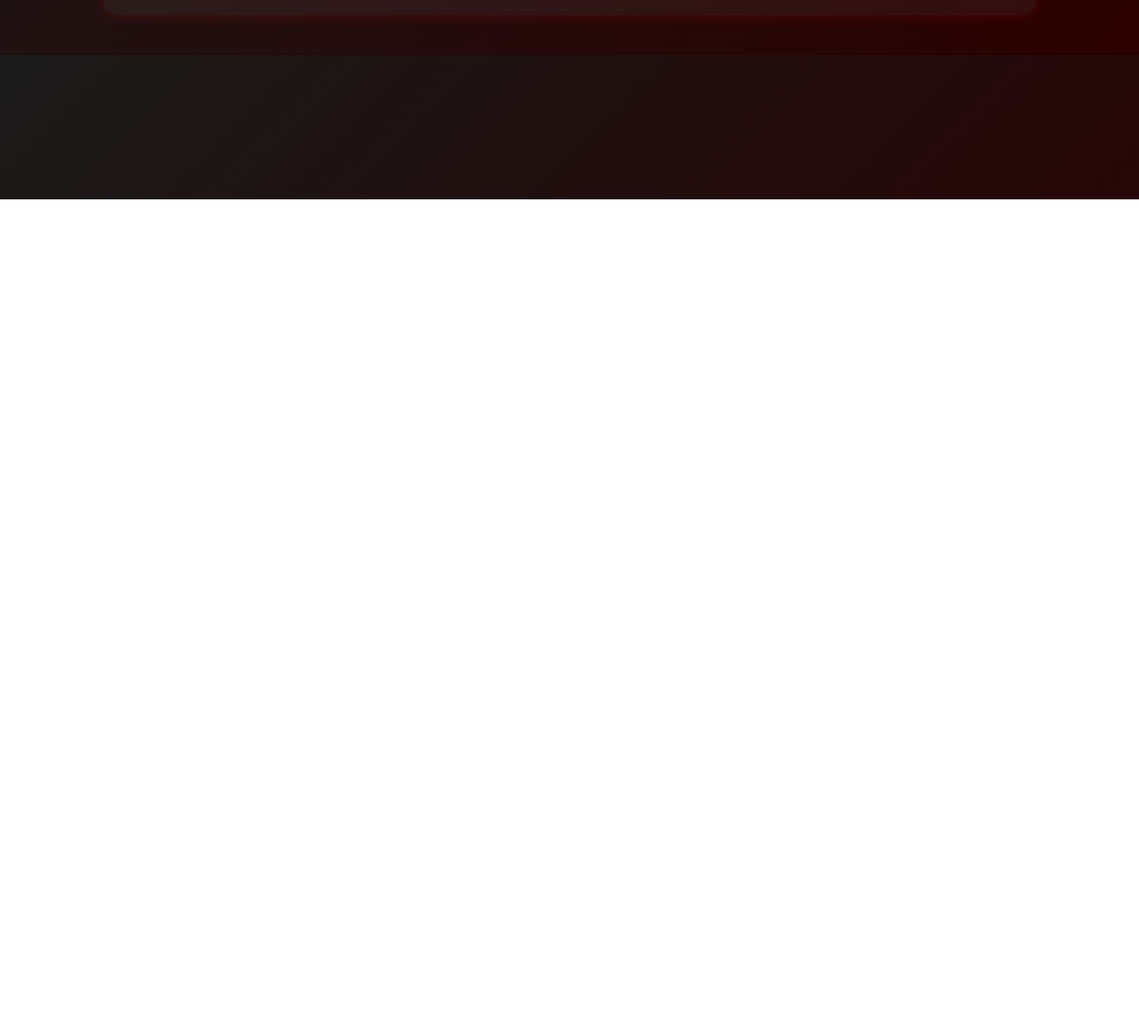
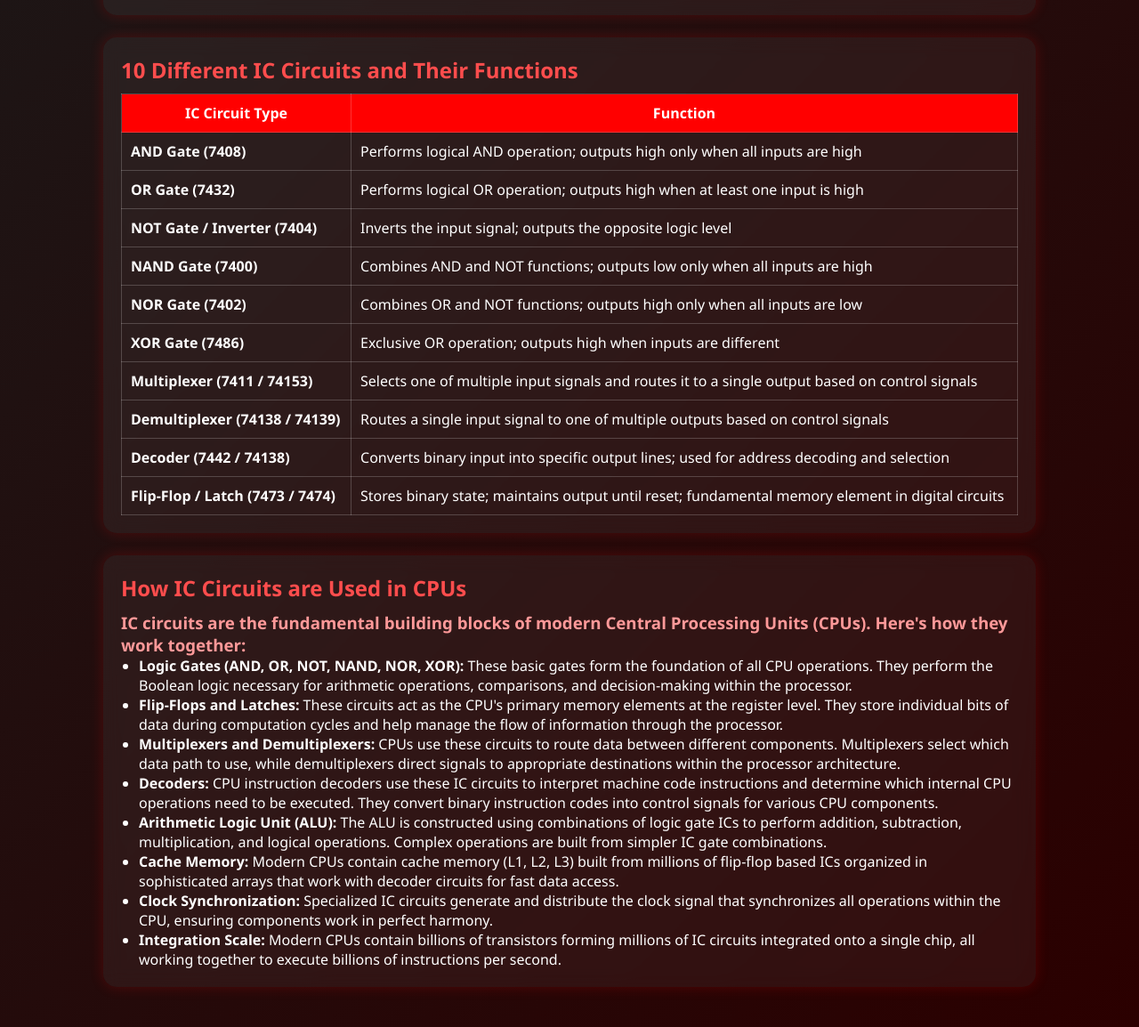
Before and after one commit to Abadisbest1234/school-testing, a plain HTML site: page topic1.html in a window 1280 px wide. Shown: the part 576-1730 px from the top of the page at 89% size. Before the commit the page ends 800 px from the top, so only its background shows below. Drawn offline with Linux system fonts and the light colour scheme.

Commit message:
Add IC circuits list and CPU usage section

```diff
--- a/topic1.html
+++ b/topic1.html
@@ -33,6 +33,84 @@
                         performing functions such as data processing, control, and storage. They have transformed<br>
                          the field of electronics by enabling device miniaturization, improving performance, and reducing cost.
                     </h3>
+                </div>
+
+                <div class="card">
+                    <h2>
+                        10 Different IC Circuits and Their Functions
+                    </h2>
+                    <table>
+                        <tr>
+                            <th>IC Circuit Type</th>
+                            <th>Function</th>
+                        </tr>
+                        <tr>
+                            <td><strong>AND Gate (7408)</strong></td>
+                            <td>Performs logical AND operation; outputs high only when all inputs are high</td>
+                        </tr>
+                        <tr>
+                            <td><strong>OR Gate (7432)</strong></td>
+                            <td>Performs logical OR operation; outputs high when at least one input is high</td>
+                        </tr>
+                        <tr>
+                            <td><strong>NOT Gate / Inverter (7404)</strong></td>
+                            <td>Inverts the input signal; outputs the opposite logic level</td>
+                        </tr>
+                        <tr>
+                            <td><strong>NAND Gate (7400)</strong></td>
+                            <td>Combines AND and NOT functions; outputs low only when all inputs are high</td>
+                        </tr>
+                        <tr>
+                            <td><strong>NOR Gate (7402)</strong></td>
+                            <td>Combines OR and NOT functions; outputs high only when all inputs are low</td>
+                        </tr>
+                        <tr>
+                            <td><strong>XOR Gate (7486)</strong></td>
+                            <td>Exclusive OR operation; outputs high when inputs are different</td>
+                        </tr>
+                        <tr>
+                            <td><strong>Multiplexer (7411 / 74153)</strong></td>
+                            <td>Selects one of multiple input signals and routes it to a single output based on control signals</td>
+                        </tr>
+                        <tr>
+                            <td><strong>Demultiplexer (74138 / 74139)</strong></td>
+                            <td>Routes a single input signal to one of multiple outputs based on control signals</td>
+                        </tr>
+                        <tr>
+                            <td><strong>Decoder (7442 / 74138)</strong></td>
+                            <td>Converts binary input into specific output lines; used for address decoding and selection</td>
+                        </tr>
+                        <tr>
+                            <td><strong>Flip-Flop / Latch (7473 / 7474)</strong></td>
+                            <td>Stores binary state; maintains output until reset; fundamental memory element in digital circuits</td>
+                        </tr>
+                    </table>
+                </div>
+
+                <div class="card">
+                    <h2>
+                        How IC Circuits are Used in CPUs
+                    </h2>
+                    <h3>
+                        IC circuits are the fundamental building blocks of modern Central Processing Units (CPUs). Here's how they work together:
+                    </h3>
+                    <ul>
+                        <li><strong>Logic Gates (AND, OR, NOT, NAND, NOR, XOR):</strong> These basic gates form the foundation of all CPU operations. They perform the Boolean logic necessary for arithmetic operations, comparisons, and decision-making within the processor.</li>
+
+                        <li><strong>Flip-Flops and Latches:</strong> These circuits act as the CPU's primary memory elements at the register level. They store individual bits of data during computation cycles and help manage the flow of information through the processor.</li>
+
+                        <li><strong>Multiplexers and Demultiplexers:</strong> CPUs use these circuits to route data between different components. Multiplexers select which data path to use, while demultiplexers direct signals to appropriate destinations within the processor architecture.</li>
+
+                        <li><strong>Decoders:</strong> CPU instruction decoders use these IC circuits to interpret machine code instructions and determine which internal CPU operations need to be executed. They convert binary instruction codes into control signals for various CPU components.</li>
+
+                        <li><strong>Arithmetic Logic Unit (ALU):</strong> The ALU is constructed using combinations of logic gate ICs to perform addition, subtraction, multiplication, and logical operations. Complex operations are built from simpler IC gate combinations.</li>
+
+                        <li><strong>Cache Memory:</strong> Modern CPUs contain cache memory (L1, L2, L3) built from millions of flip-flop based ICs organized in sophisticated arrays that work with decoder circuits for fast data access.</li>
+
+                        <li><strong>Clock Synchronization:</strong> Specialized IC circuits generate and distribute the clock signal that synchronizes all operations within the CPU, ensuring components work in perfect harmony.</li>
+
+                        <li><strong>Integration Scale:</strong> Modern CPUs contain billions of transistors forming millions of IC circuits integrated onto a single chip, all working together to execute billions of instructions per second.</li>
+                    </ul>
                 </div>
 
     </body>
```
